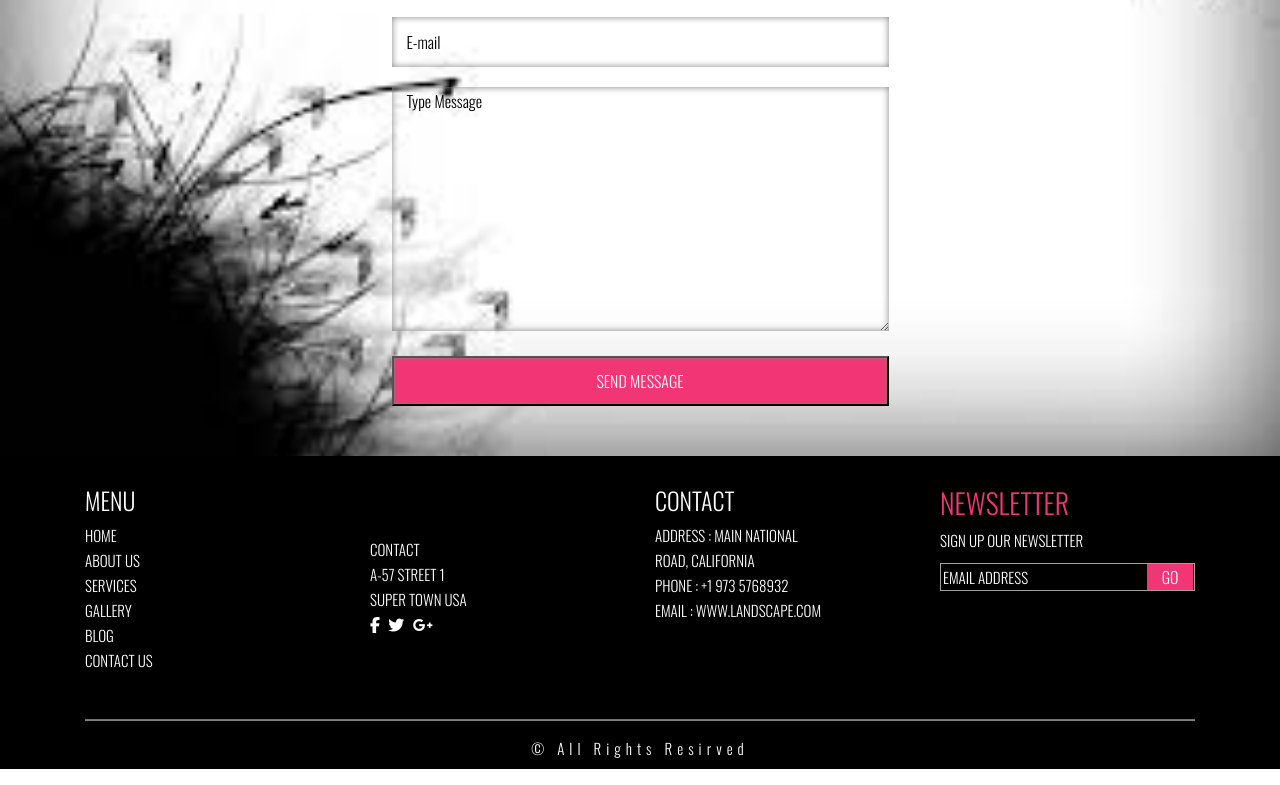
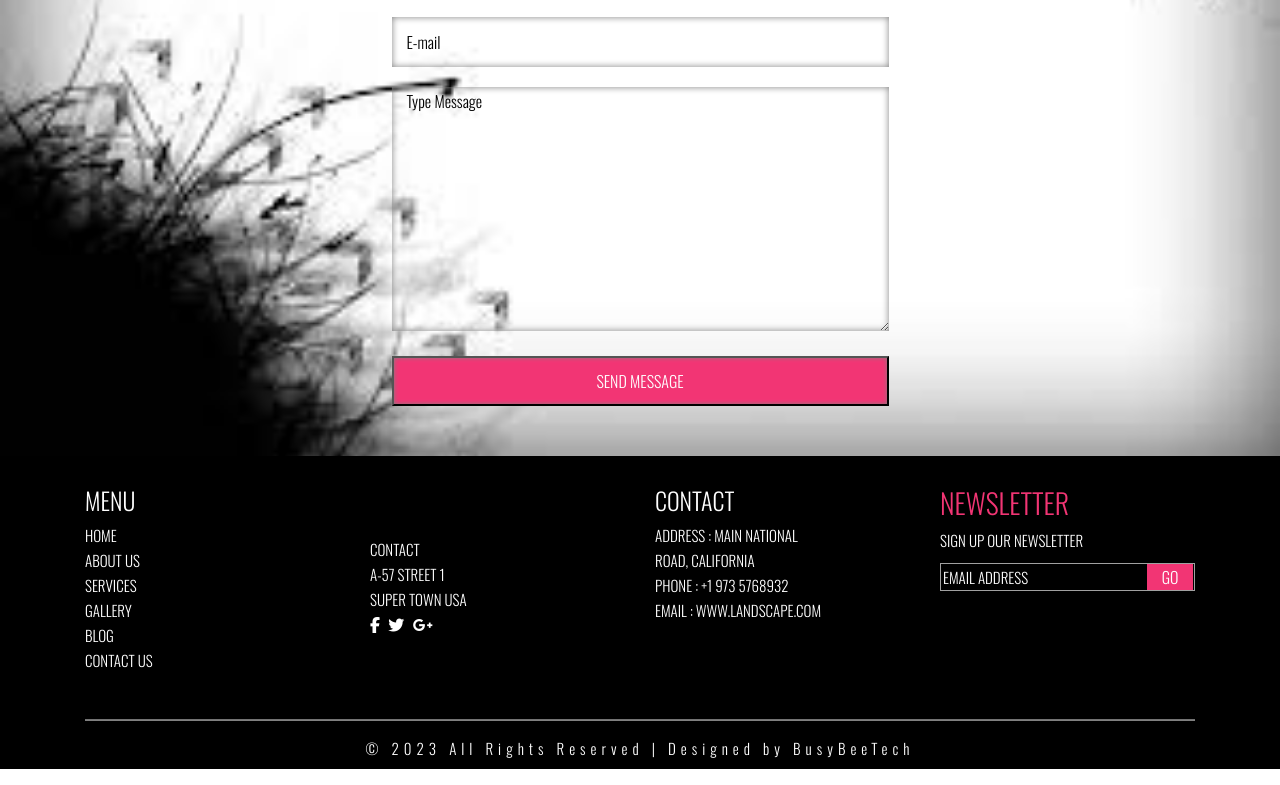
Before and after one commit to Attiarulhasan/Landscaping, a plain HTML site: page index.html in a window 1280 px wide. Shown: the part 4615-5400 px from the top of the page. Drawn offline with nearby package versions, Linux system fonts and the light colour scheme.

Commit message:
Update index.html

```diff
--- a/index.html
+++ b/index.html
@@ -22,14 +22,8 @@
     <link rel="stylesheet" href="asts/css/bootstrap.min.css">
     <link rel="stylesheet" href="asts/mycss/css/style.css">
     <!--  -->
-
     <title>Landscaping</title>
-
-
-
-
 </head>
-
 <body>
     <div class="container-fluid fixed-top">
         <div class="row mt-0 bg-light">
@@ -538,16 +532,10 @@
                 </div>
             </div>
             <hr>
-            <p class="copy-right">&copy; All Rights Resirved</p>
+            <p class="copy-right">&copy; 2023 All Rights Reserved | Designed by BusyBeeTech </p>
         </div>
     </section>
     <!-- end footer -->
-
-
-
-
-
-
 
     <script src="https://code.jquery.com/jquery-3.3.1.slim.min.js " integrity="sha384-q8i/X+965DzO0rT7abK41JStQIAqVgRVzpbzo5smXKp4YfRvH+8abtTE1Pi6jizo " crossorigin="anonymous "></script>
     <script src="asts/mycss/js/jquery-2.1.4.min.js"></script>
```
